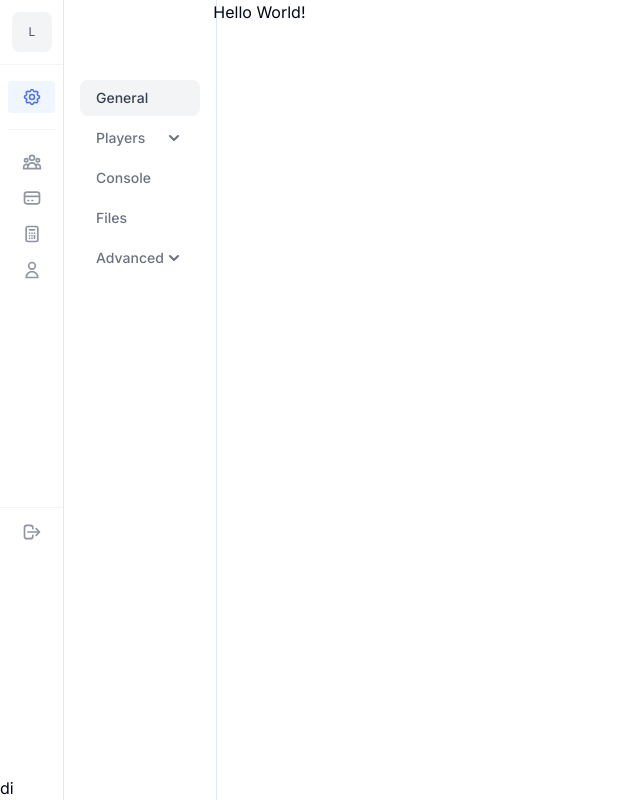
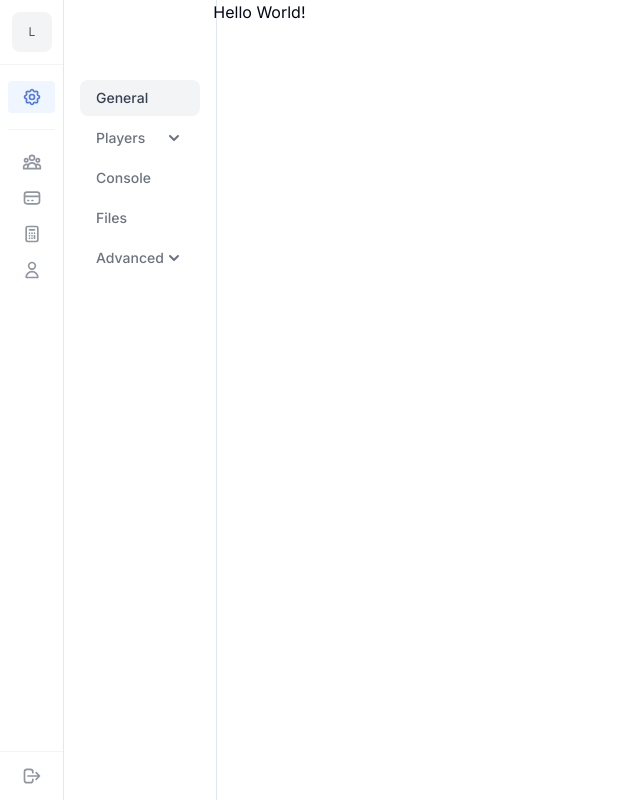
Before and after one commit to slayernominee/mc_dash, a Next.js app: page /dashboard in a window 1280 px wide. Shown: the whole page, without its empty margins (0-640 px from the left). Built offline with nearby package versions, Linux system fonts and the light colour scheme.

Commit message:
remove some text that is typed ...

```diff
--- a/components/hyper/sidebar.tsx
+++ b/components/hyper/sidebar.tsx
@@ -200,7 +200,7 @@ export default function Sidebar() {
         </button>
         </form>
         </div>
-        di</div>
+        </div>
 
         <div className="flex h-screen flex-1 flex-col justify-between border-e bg-white">
         <div className="px-4 py-6">
```
